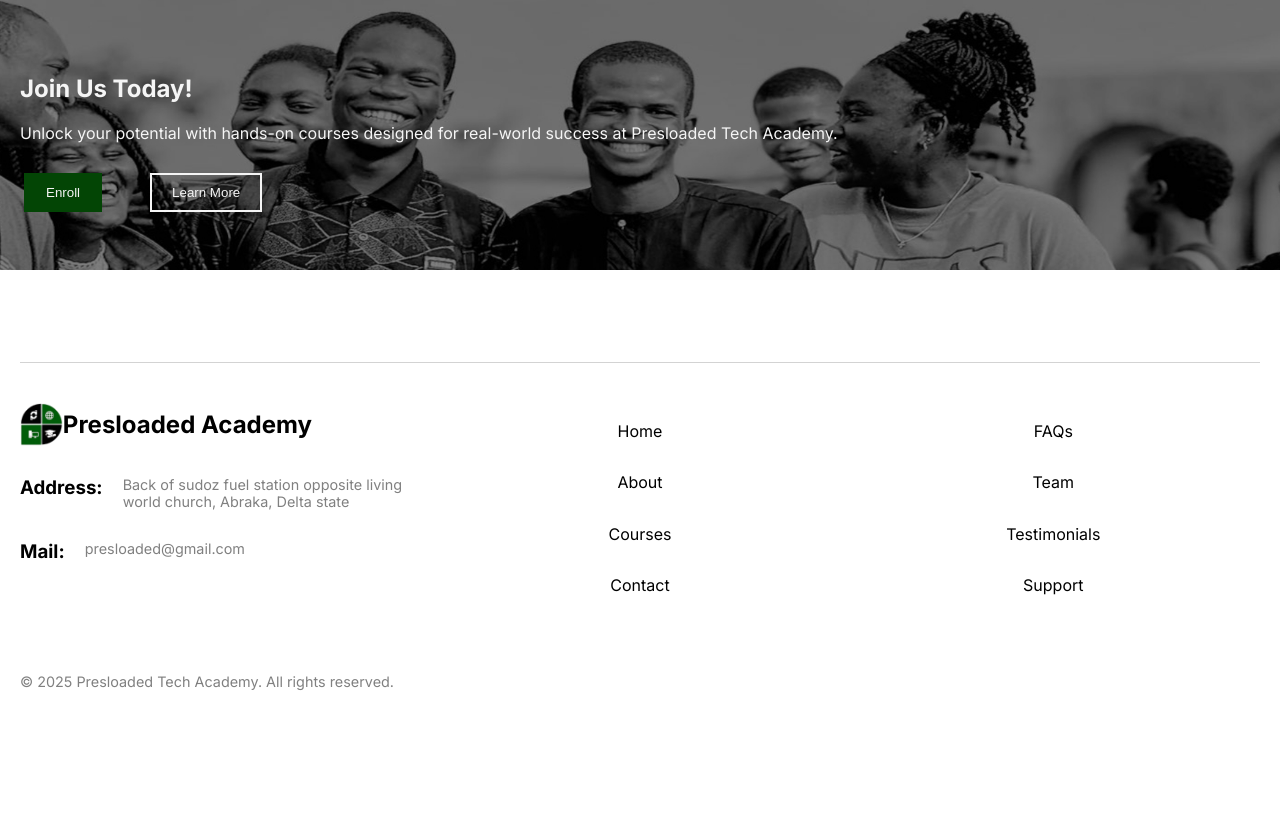
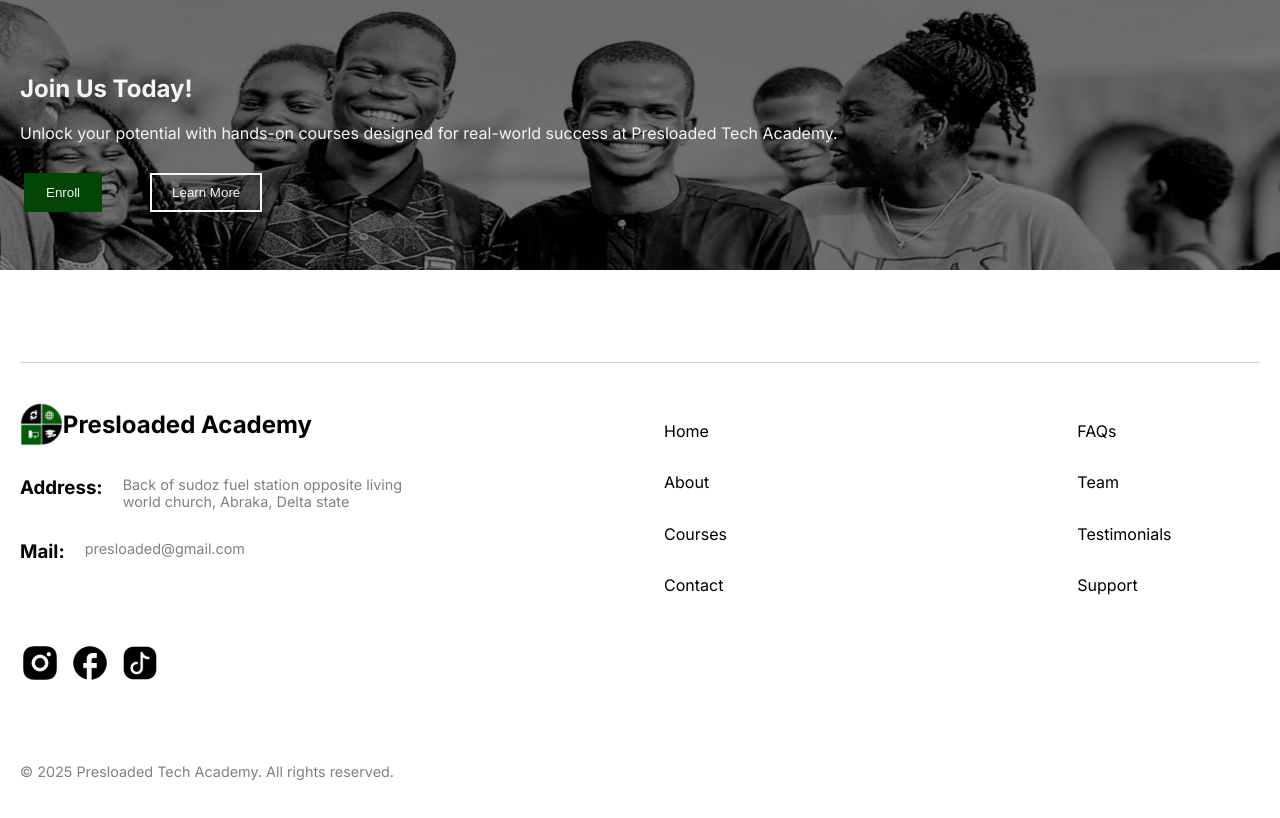
Before and after one commit to Eroh-Maro/Presloaded-Academy, a React (Vite) app: page / in a window 1280 px wide. Shown: the part 1826-2644 px from the top of the page. Before the commit the page ends 2596 px from the top, so only its background shows below. Built offline with nearby package versions, Linux system fonts and the light colour scheme; a web font is replaced by a local one.

Commit message:
footer icons added

```diff
--- a/src/App.css
+++ b/src/App.css
@@ -713,7 +713,7 @@ footer {
 
 .footerLinksContainer {
   display: flex;
-  justify-content: center;
+  justify-content: end;
 }
 
 .copyRight {
@@ -1521,7 +1521,7 @@ li {
 .learnSection {
   grid-column: span 3;
   padding: 0 20px;
-  margin-top: 8vh;
+  margin-top: 4vh;
 }
 
 /* Make the description independent of any fixed grid row/height */
@@ -1570,3 +1570,23 @@ li {
 .course-desc__toggle:hover {
   font-weight: 600;
 }
+.socialMediaLinksContainer{
+  display: flex;
+  width: fit-content;
+  gap: 10px;
+  margin-top: 50px;
+}
+.socialMediaIconContainer{
+  height: 40px;
+  width: 40px;
+}
+.socialMediaIcon{
+  height: 100%;
+  width: 100%;
+}
+.socialMediaLinks{
+  padding: 0;
+}
+.footerAnchor{
+  text-align: left;
+}
--- a/src/components/Footer.jsx
+++ b/src/components/Footer.jsx
@@ -1,16 +1,18 @@
 import React from "react";
 import { Link } from "react-router-dom";
 import PresloadedLogo from "../assets/website/PresloadedLogo.png";
+import instagram from "../assets/website/instagram-fill.png";
+import facebook from "../assets/website/facebook.png";
+import tiktok from "../assets/website/tiktok-solid.png";
+
 
 const Footer = () => {
   const currentDate = new Date();
   const currentYear = currentDate.getFullYear();
   return (
-
     <footer data-aos="zoom-in">
       <div className="line"></div>
       <div className="footerContent">
-
         <div className="footer-Info">
           <Link to={"/"} className="logo-link">
             <div className="logo">
@@ -35,30 +37,83 @@ const currentYear = currentDate.getFullYear();
           <h3 className="detail">
             Mail:<span className="Info">presloaded@gmail.com</span>
           </h3>
-        <div className="socialMediaLinkContainer">
-
-        </div>
-
+          <div className="socialMediaLinkContainer"></div>
         </div>
         <div className="footerLinksContainer">
           <ul className="footerLinks">
-        <li><Link to={"/"}>Home</Link></li>
-          <li><Link to={"/about"}>About</Link></li>
-          <li><Link to={"/courses"}>Courses</Link></li>
-          <li><Link to={"/contact"}>Contact</Link></li>
+            <li>
+              <Link to={"/"}  className="footerAnchor">Home</Link>
+            </li>
+            <li>
+              <Link to={"/about"}  className="footerAnchor">About</Link>
+            </li>
+            <li>
+              <Link to={"/courses"}  className="footerAnchor">Courses</Link>
+            </li>
+            <li>
+              <Link to={"/contact"}  className="footerAnchor">Contact</Link>
+            </li>
           </ul>
         </div>
         <div className="footerLinksContainer">
           <ul className="footerLinks">
-        <li><Link to={"/contact"}>FAQs</Link></li>
-          <li><Link to={"/about"}>Team</Link></li>
-          <li><Link to={"/contact"}>Testimonials</Link></li>
-          <li><Link to={"/contact"}>Support</Link></li>
+            <li>
+              <Link to={"/contact"}  className="footerAnchor">FAQs</Link>
+            </li>
+            <li>
+              <Link to={"/about"}  className="footerAnchor">Team</Link>
+            </li>
+            <li>
+              <Link to={"/contact"}  className="footerAnchor">Testimonials</Link>
+            </li>
+            <li>
+              <Link to={"/contact"}  className="footerAnchor">Support</Link>
+            </li>
           </ul>
         </div>
       </div>
-            <p className="copyRight">© {currentYear} Presloaded Tech Academy. All rights reserved.</p>
+      <div className="socialMediaLinksContainer">
+        {/* Instagram - external link */}
+        <a
+          href="https://instagram.com/presloaded.academy?igsh=ZWFpbXlqNXNjMHpv"
+          target="_blank"
+          rel="noopener noreferrer"
+          className="socialMediaLinks"
+        >
+          <div className="socialMediaIconContainer">
+            <img src={instagram} alt="Instagram" className="socialMediaIcon" />
+          </div>
+        </a>
 
+        {/* Facebook - external link */}
+        <a
+          href=" https://www.facebook.com/share/15pNRmmq4J/?mibextid=wwXIfr"
+          target="_blank"
+          rel="noopener noreferrer"
+          className="socialMediaLinks"
+        >
+          <div className="socialMediaIconContainer">
+            <img src={facebook} alt="Facebook" className="socialMediaIcon" />
+          </div>
+        </a>
+
+        {/* tiktok - external link */}
+        <a
+          href=" https://www.tiktok.com/@presloaded_academy?_t=ZS-8ytdd0ZKci4&_r=1"
+          target="_blank"
+          rel="noopener noreferrer"
+          className="socialMediaLinks"
+        >
+          <div className="socialMediaIconContainer">
+            <img src={tiktok} alt="LinkedIn" className="socialMediaIcon" />
+          </div>
+        </a>
+
+
+      </div>
+      <p className="copyRight">
+        © {currentYear} Presloaded Tech Academy. All rights reserved.
+      </p>
     </footer>
   );
 };
--- a/src/components/Mfooter.jsx
+++ b/src/components/Mfooter.jsx
@@ -1,6 +1,9 @@
 import React from "react";
 import { Link } from "react-router-dom";
 import PresloadedLogo from "../assets/website/PresloadedLogo.png";
+import instagram from "../assets/website/instagram-fill.png";
+import facebook from "../assets/website/facebook.png";
+import tiktok from "../assets/website/tiktok-solid.png";
 
 const Mfooter = () => {
   const currentDate = new Date();
@@ -40,6 +43,45 @@ const currentYear = currentDate.getFullYear();
 
 
       </div>
+            <div className="socialMediaLinksContainer">
+              {/* Instagram - external link */}
+              <a
+                href="https://instagram.com/presloaded.academy?igsh=ZWFpbXlqNXNjMHpv"
+                target="_blank"
+                rel="noopener noreferrer"
+                className="socialMediaLinks"
+              >
+                <div className="socialMediaIconContainer">
+                  <img src={instagram} alt="Instagram" className="socialMediaIcon" />
+                </div>
+              </a>
+
+              {/* Facebook - external link */}
+              <a
+                href=" https://www.facebook.com/share/15pNRmmq4J/?mibextid=wwXIfr"
+                target="_blank"
+                rel="noopener noreferrer"
+                className="socialMediaLinks"
+              >
+                <div className="socialMediaIconContainer">
+                  <img src={facebook} alt="Facebook" className="socialMediaIcon" />
+                </div>
+              </a>
+
+              {/* tiktok - external link */}
+              <a
+                href=" https://www.tiktok.com/@presloaded_academy?_t=ZS-8ytdd0ZKci4&_r=1"
+                target="_blank"
+                rel="noopener noreferrer"
+                className="socialMediaLinks"
+              >
+                <div className="socialMediaIconContainer">
+                  <img src={tiktok} alt="LinkedIn" className="socialMediaIcon" />
+                </div>
+              </a>
+
+
+            </div>
             <p className="copyRight">© {currentYear} Presloaded Tech Academy. All rights reserved.</p>
 
     </footer>
```
Also changed, not shown: src/assets/website/tiktok-solid.png (added). Lines whose indentation alone changed are shown as unchanged.
